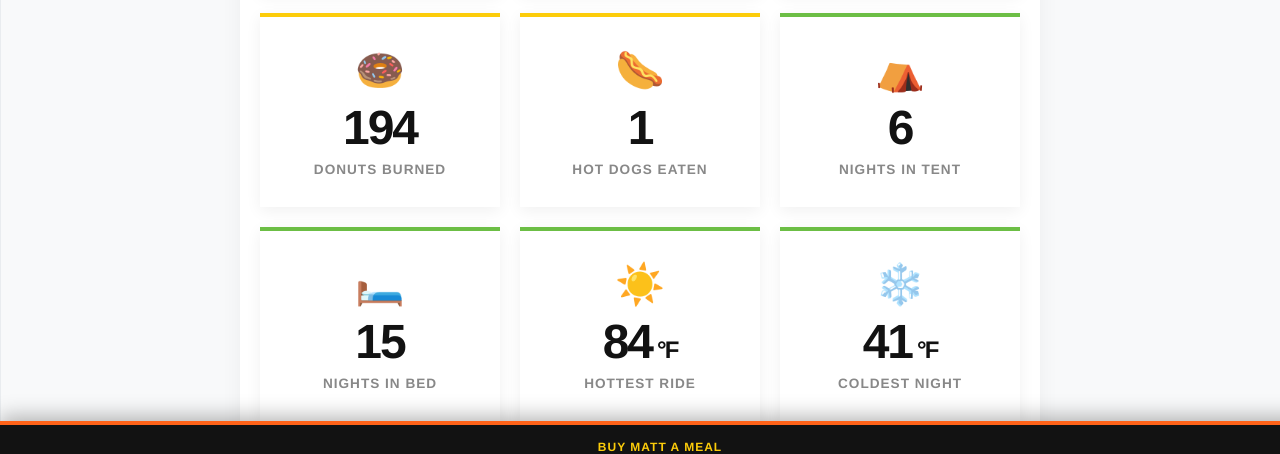
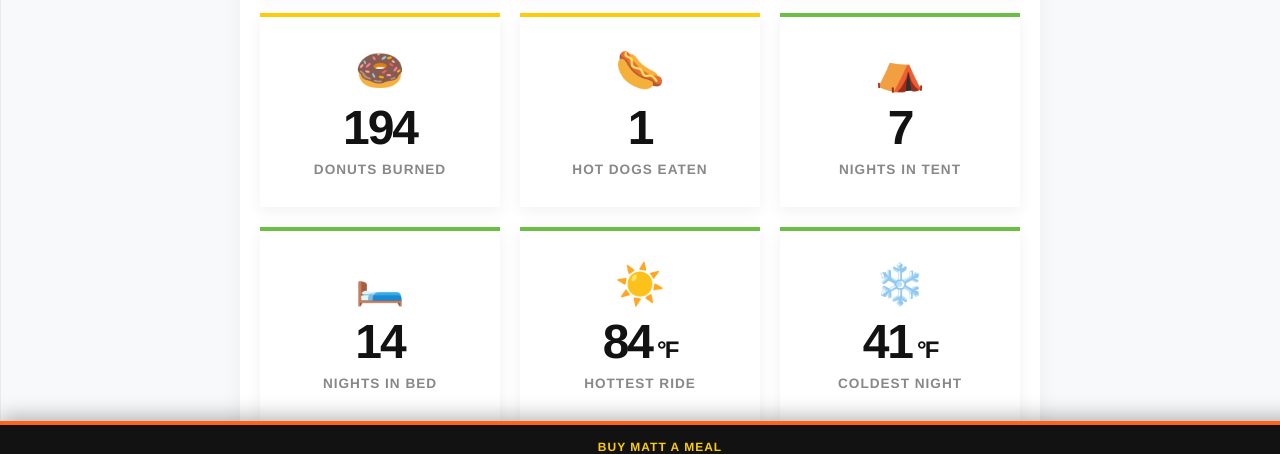
Before and after one commit to mschiller87/bike-tracker, a Jekyll site: the page built from stats.html, in a window 1280 px wide and 964 px high. Shown: the part 432-886 px from the top of the window. Built offline with Jekyll 4.4.1, drawn with Linux system fonts in a browser that asks for light colours.

Commit message:
Automated Strava sync

```diff
--- a/_data/automated_stats.yml
+++ b/_data/automated_stats.yml
@@ -3,8 +3,8 @@ total_moving_hours: 97
 longest_day_miles: 89
 total_calories: 58423
 hot_dogs: 1
-nights_tent: 6
-nights_bed: 15
+nights_tent: 7
+nights_bed: 14
 hottest_day: 84
 coldest_night: 41
 donuts: 194
```
Also changed, not shown: _data/sync_state.json.
